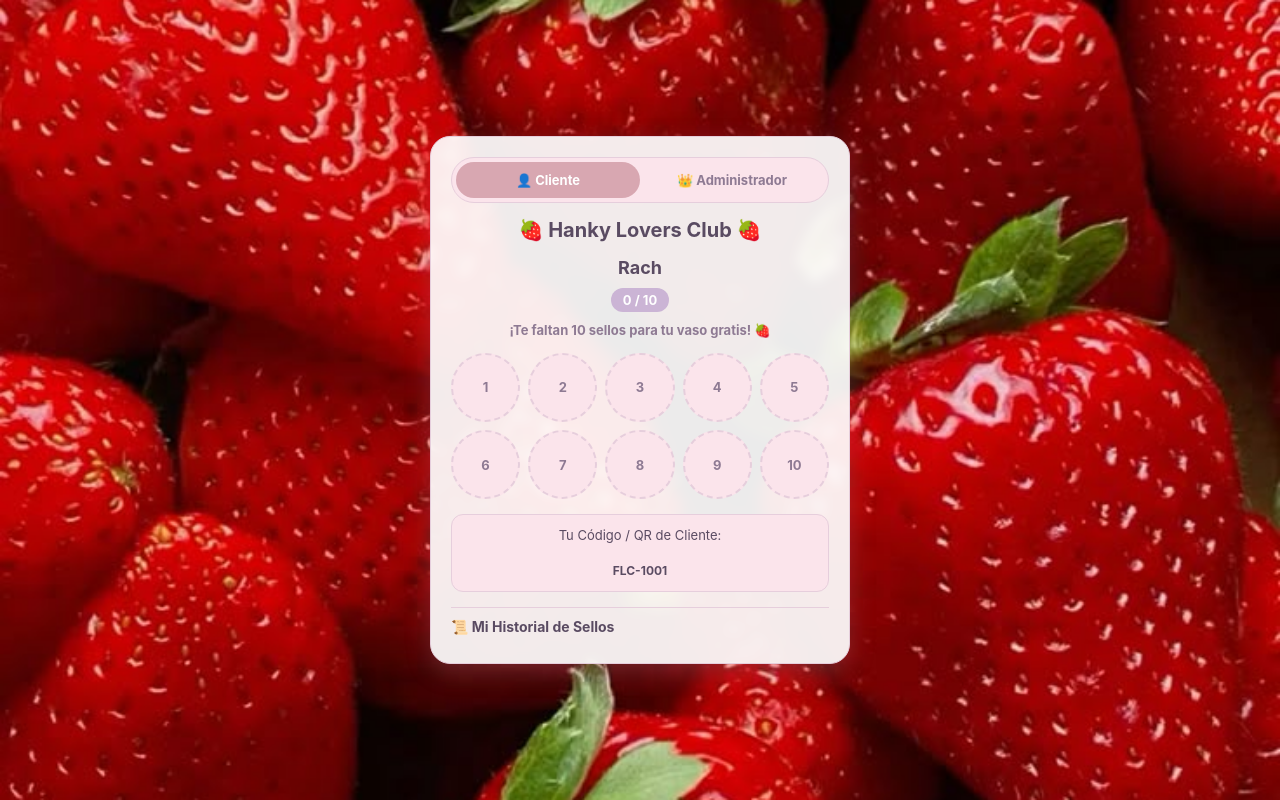
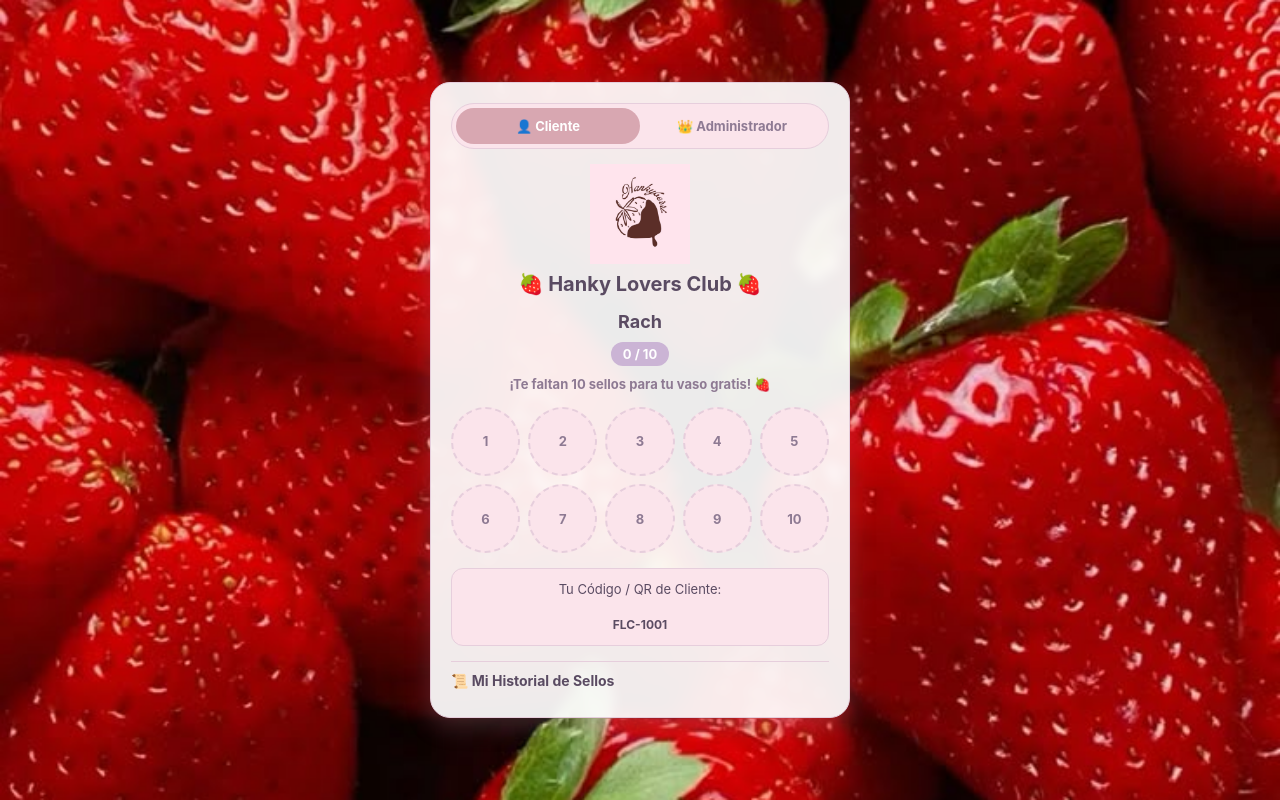
Before and after one commit to Racheld222/fresas-loyalty, a plain HTML site: page index.html in a window 1280 px wide. Drawn offline with Linux system fonts and the light colour scheme; a script that the page names is missing.

Commit message:
Update index.html

```diff
--- a/index.html
+++ b/index.html
@@ -20,7 +20,7 @@
 
     <!-- ENCABEZADO Y LOGO -->
     <div class="header">
-      <img src="tu-logo.png" alt="Hankyberri" class="app-logo" onerror="this.style.display='none'">
+      <img src="logohanky.jpeg" alt="Hankyberri" class="app-logo" onerror="this.style.display='none'">
       <h1>🍓 Hanky Lovers Club 🍓</h1>
     </div>
 
```
